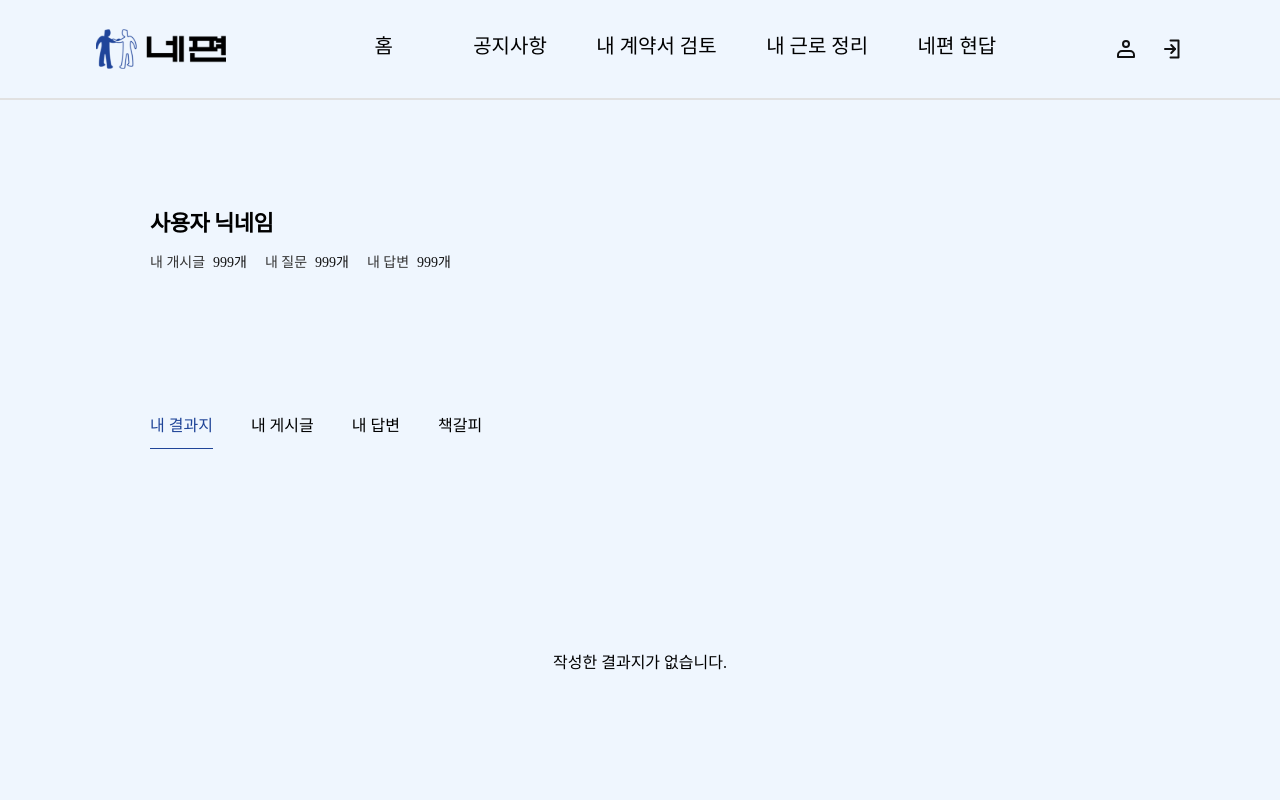
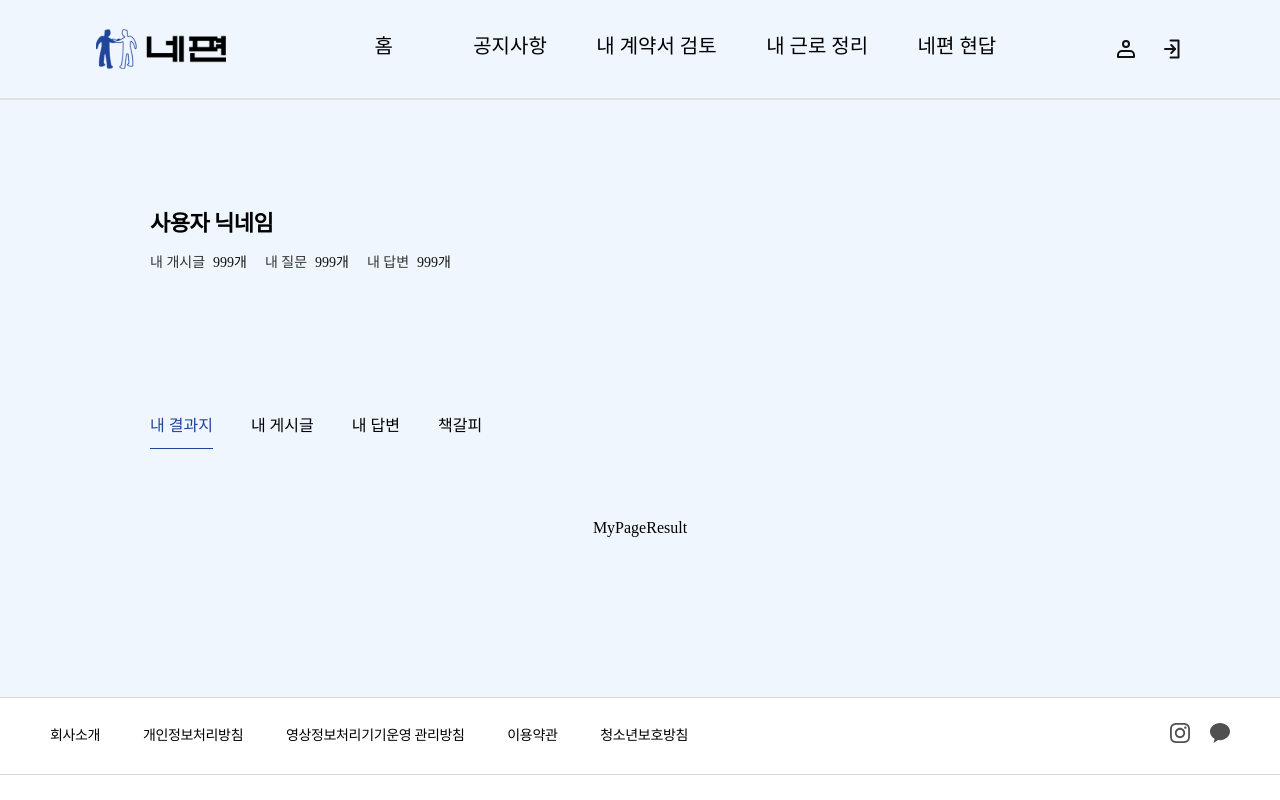
Before and after one commit to HSU-Likelion12-yourSide/YourSide-Front, a React (Create React App) app: page /MyPage in a window 1280 px wide. Shown: the top 800 px of the page. Built offline with nearby package versions, Linux system fonts and the light colour scheme.

Commit message:
✨: Mypage 동적으로 렌더링도리 수 있게 코드 구현

```diff
--- a/src/Page/MyPage/components/MyPage.jsx
+++ b/src/Page/MyPage/components/MyPage.jsx
@@ -1,4 +1,5 @@
 import React, { useState } from 'react';
+// import useGlobalState from '../../../Global/Hooks/useGlobalState';
 import '../css/MyPage.scss';
 import MyPageBookMark from './MyPage.BookMark.component';
 import MyPagePosting from './MyPage.Posting.component';
@@ -8,7 +9,6 @@ import Header from '../../Header/components/Header';
 import Footer from '../../Footer/components/Footer';
 
 const MyPage = () => {
-  // 이 부분을 contextAPI를 통해서 true false를 통해서 동작할 수 있게 구현 할 예정
   const [isContentState, setContentState] = useState(false);
   const [isContent, setContent] = useState({
     myResult: true,
@@ -32,14 +32,6 @@ const MyPage = () => {
     if (isContent.myPosting) return <MyPagePosting />;
     if (isContent.myComment) return <MyPageComment />;
     if (isContent.myBookMark) return <MyPageBookMark />;
-    return <div>선택한 항목이 없습니다.</div>;
-  };
-
-  const handleContentMessage = () => {
-    if (isContent.myResult) return '결과지가';
-    if (isContent.myPosting) return '질문이';
-    if (isContent.myComment) return '답변이';
-    if (isContent.myBookMark) return '북마크가';
     return <div>선택한 항목이 없습니다.</div>;
   };
 
@@ -110,13 +102,7 @@ const MyPage = () => {
             책갈피
           </div>
         </div>
-        {isContentState ? (
-          <div className="MyPage-contents">{renderContent()}</div>
-        ) : (
-          <div className="MyPage-none-contents">
-            작성한 {handleContentMessage()} 없습니다.
-          </div>
-        )}
+        <div className="MyPage-contents">{renderContent()}</div>
         {/* 페이지 네이션은 각 컴폰넌트 내부로 들어갈 예정이다. */}
         <div className="MyPage-pagenation">
           {isContentState ? '페이지 네이션' : ''}
```
